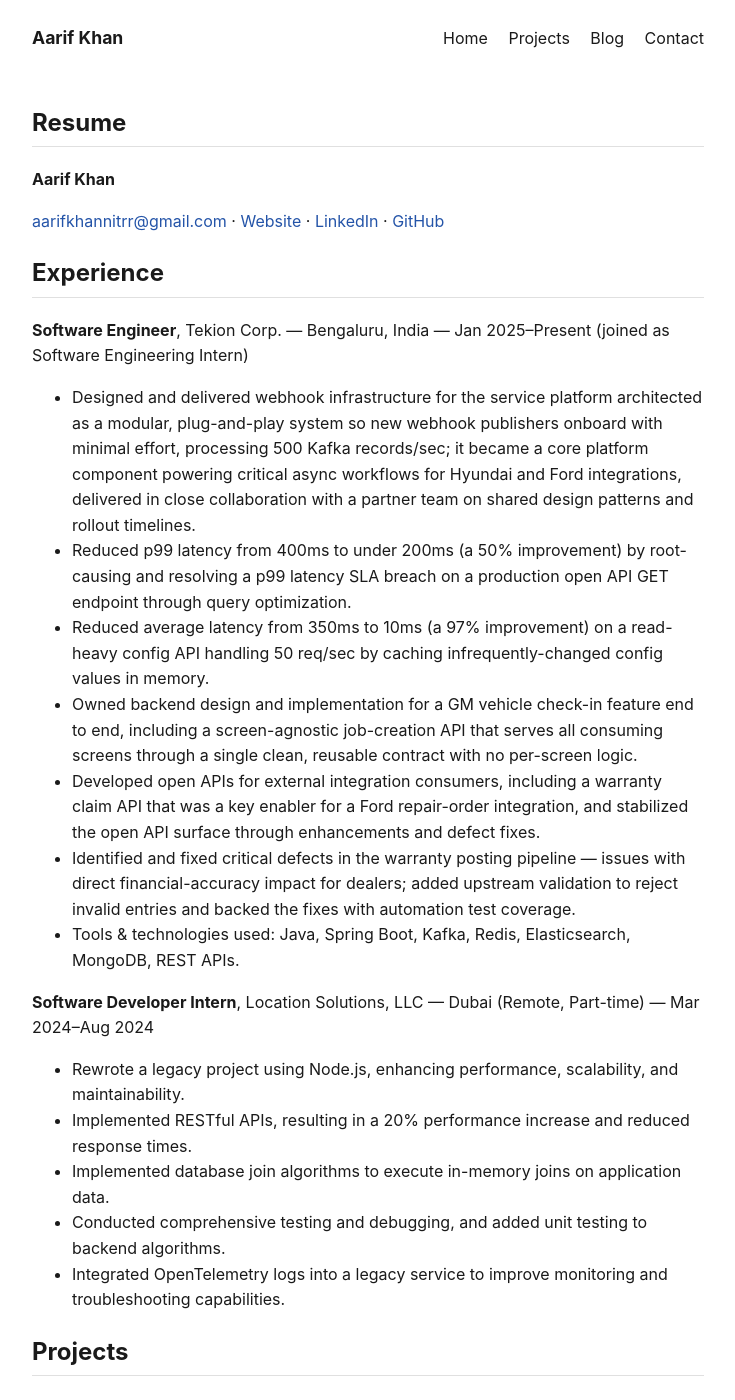
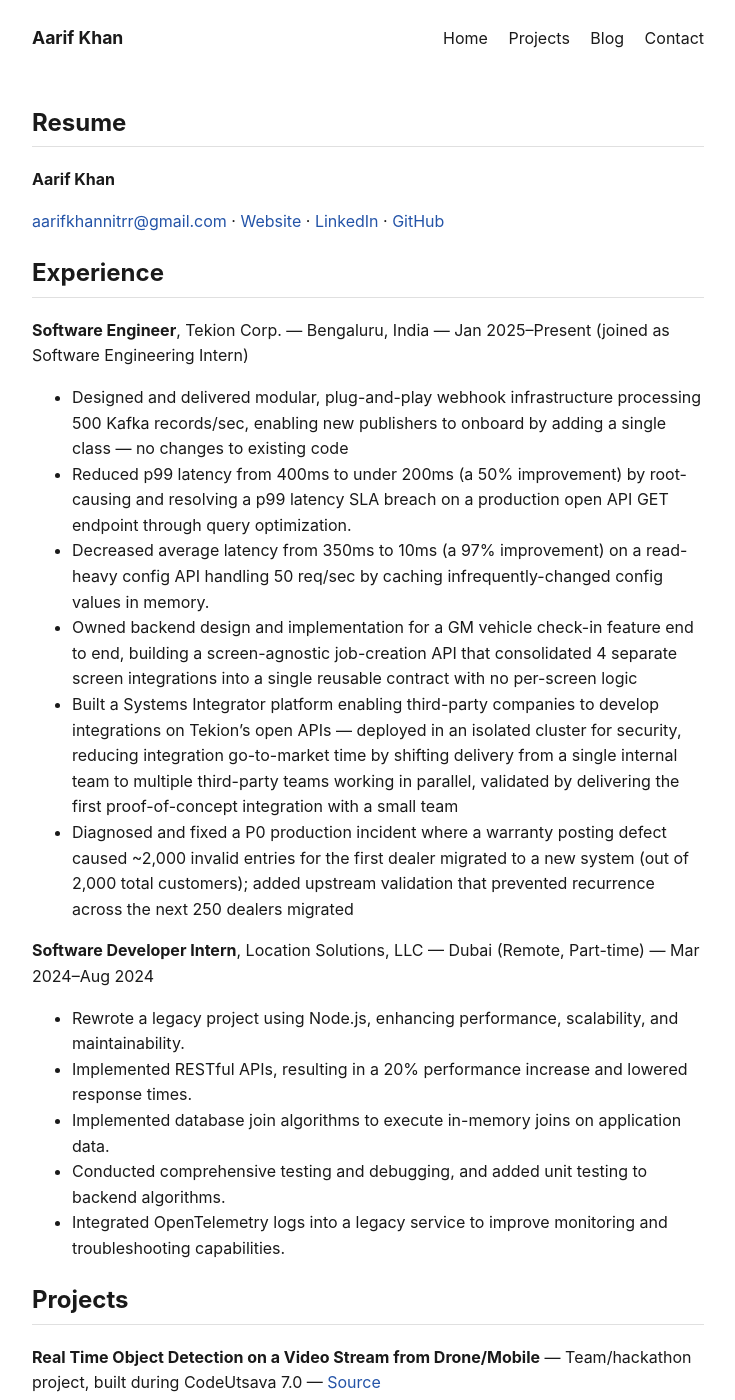
Before and after one commit to aarifkhan7/aarifkhan7.github.io, a Jekyll site: the page built from resume.md, in a window 1280 px wide and 1400 px high. Shown: the whole window, without its empty margins (272-1007 px from the left). Built offline with Jekyll 4.4.1, drawn with Linux system fonts in a browser that asks for light colours.

Commit message:
Add metrics to Tekion Experience

```diff
--- a/resume.md
+++ b/resume.md
@@ -14,17 +14,16 @@ description: >-
 ## Experience
 
 **Software Engineer**, Tekion Corp. — Bengaluru, India — Jan 2025–Present (joined as Software Engineering Intern)
-- Designed and delivered webhook infrastructure for the service platform architected as a modular, plug-and-play system so new webhook publishers onboard with minimal effort, processing 500 Kafka records/sec; it became a core platform component powering critical async workflows for Hyundai and Ford integrations, delivered in close collaboration with a partner team on shared design patterns and rollout timelines.
+- Designed and delivered modular, plug-and-play webhook infrastructure processing 500 Kafka records/sec, enabling new publishers to onboard by adding a single class — no changes to existing code
 - Reduced p99 latency from 400ms to under 200ms (a 50% improvement) by root-causing and resolving a p99 latency SLA breach on a production open API GET endpoint through query optimization.
-- Reduced average latency from 350ms to 10ms (a 97% improvement) on a read-heavy config API handling 50 req/sec by caching infrequently-changed config values in memory.
-- Owned backend design and implementation for a GM vehicle check-in feature end to end, including a screen-agnostic job-creation API that serves all consuming screens through a single clean, reusable contract with no per-screen logic.
-- Developed open APIs for external integration consumers, including a warranty claim API that was a key enabler for a Ford repair-order integration, and stabilized the open API surface through enhancements and defect fixes.
-- Identified and fixed critical defects in the warranty posting pipeline — issues with direct financial-accuracy impact for dealers; added upstream validation to reject invalid entries and backed the fixes with automation test coverage.
-- Tools & technologies used: Java, Spring Boot, Kafka, Redis, Elasticsearch, MongoDB, REST APIs.
+- Decreased average latency from 350ms to 10ms (a 97% improvement) on a read-heavy config API handling 50 req/sec by caching infrequently-changed config values in memory.
+- Owned backend design and implementation for a GM vehicle check-in feature end to end, building a screen-agnostic job-creation API that consolidated 4 separate screen integrations into a single reusable contract with no per-screen logic
+- Built a Systems Integrator platform enabling third-party companies to develop integrations on Tekion's open APIs — deployed in an isolated cluster for security, reducing integration go-to-market time by shifting delivery from a single internal team to multiple third-party teams working in parallel, validated by delivering the first proof-of-concept integration with a small team
+- Diagnosed and fixed a P0 production incident where a warranty posting defect caused ~2,000 invalid entries for the first dealer migrated to a new system (out of 2,000 total customers); added upstream validation that prevented recurrence across the next 250 dealers migrated
 
 **Software Developer Intern**, Location Solutions, LLC — Dubai (Remote, Part-time) — Mar 2024–Aug 2024
 - Rewrote a legacy project using Node.js, enhancing performance, scalability, and maintainability.
-- Implemented RESTful APIs, resulting in a 20% performance increase and reduced response times.
+- Implemented RESTful APIs, resulting in a 20% performance increase and lowered response times.
 - Implemented database join algorithms to execute in-memory joins on application data.
 - Conducted comprehensive testing and debugging, and added unit testing to backend algorithms.
 - Integrated OpenTelemetry logs into a legacy service to improve monitoring and troubleshooting capabilities.
```
Also changed, not shown: 2 other files.
